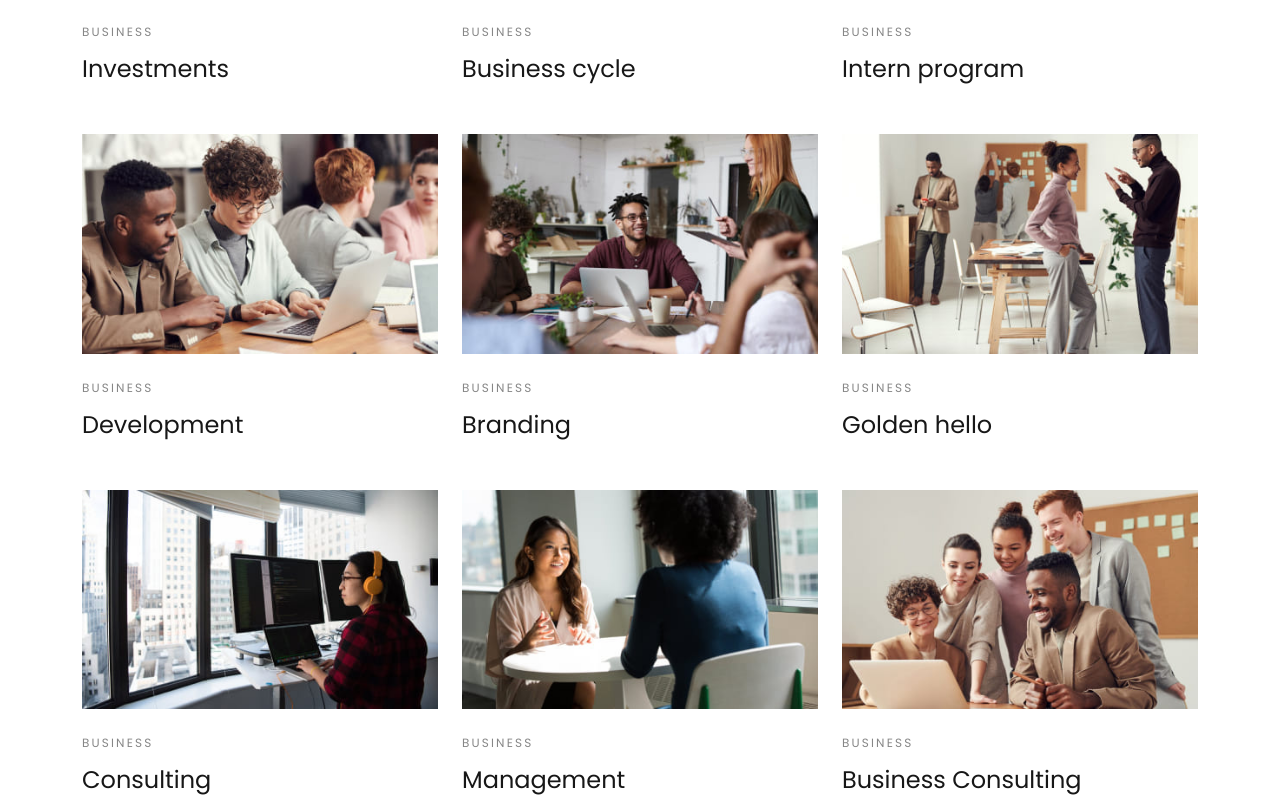
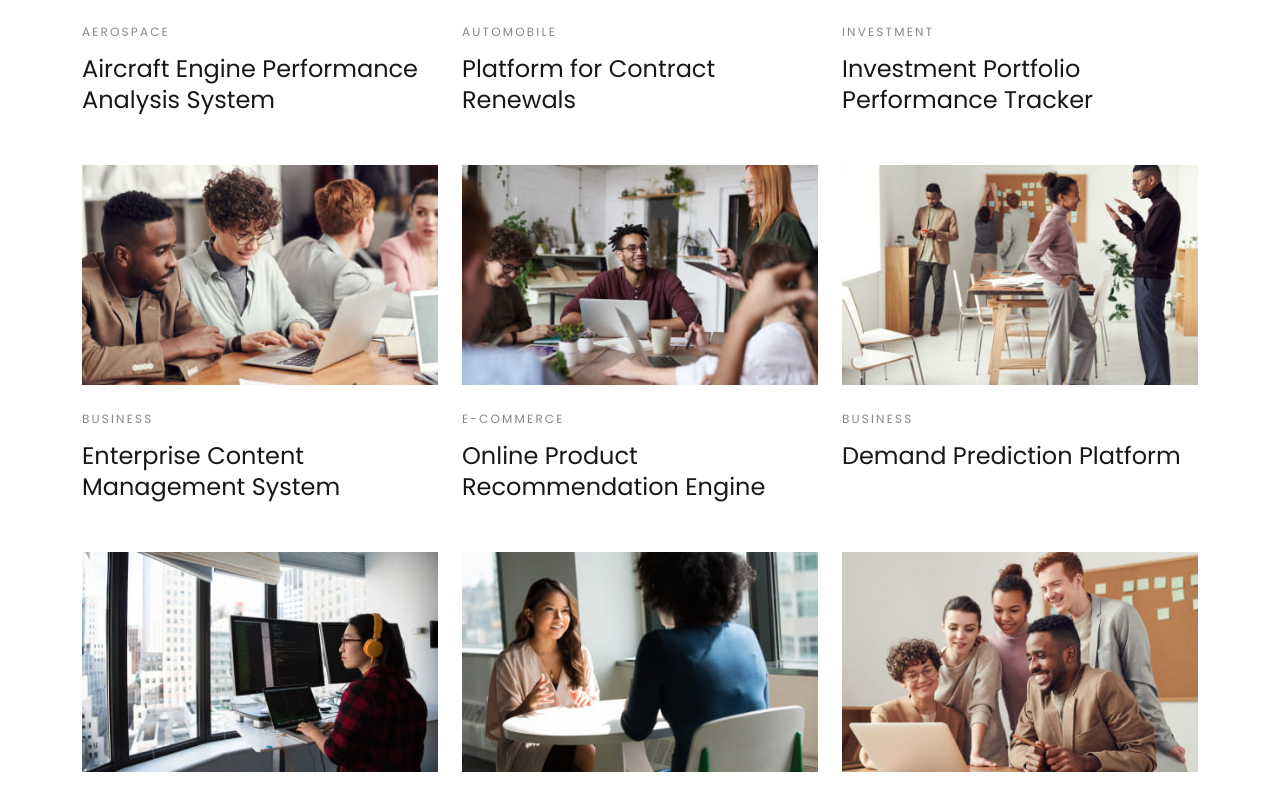
Before and after one commit to mistersuun/BinaryTech, a React (Create React App) app in the folder arvilax/: page /portfolio in a window 1280 px wide. Shown: the part 905-1702 px from the top of the page. Built offline with nearby package versions, Linux system fonts and the light colour scheme.

Commit message:
portfolio page update with redirect

```diff
--- a/arvilax/src/components/Pages/Portfolio/PortfolioBanner.js
+++ b/arvilax/src/components/Pages/Portfolio/PortfolioBanner.js
@@ -15,13 +15,13 @@ const PortfolioBanner = () => {
           <div className="row">
             <div className="col-xxl-12">
               <div className="breadcrumb__content text-center p-relative z-index-1">
-                <h3 className="breadcrumb__title">Our Project</h3>
+                <h3 className="breadcrumb__title">Our Portfolio</h3>
                 <div className="breadcrumb__list">
                   <span>
                     <Link to="/">Home</Link>
                   </span>
                   <span className="dvdr">:</span>
-                  <span>Project</span>
+                  <span>Projects</span>
                 </div>
               </div>
             </div>
--- a/arvilax/src/components/Pages/Portfolio/PortfolioItems.js
+++ b/arvilax/src/components/Pages/Portfolio/PortfolioItems.js
@@ -1,63 +1,7 @@
 import React from "react";
 import { Link } from "react-router-dom";
-
+import portfolio_data from "../../../data/projectData.json"
 // portfolio items
-const portfolio_data = [
-  {
-    id:1,
-    img:'/assets/img/project/item-1.jpg',
-    tag:"Business",
-    title:"Investments"
-  },
-  {
-    id:2,
-    img:'/assets/img/project/item-2.jpg',
-    tag:"Business",
-    title:"Business cycle"
-  },
-  {
-    id:3,
-    img:'/assets/img/project/item-3.jpg',
-    tag:"Business",
-    title:"Intern program"
-  },
-  {
-    id:4,
-    img:'/assets/img/project/item-4.jpg',
-    tag:"Business",
-    title:"Development"
-  },
-  {
-    id:5,
-    img:'/assets/img/project/item-5.jpg',
-    tag:"Business",
-    title:"Branding"
-  },
-  {
-    id:6,
-    img:'/assets/img/project/item-6.jpg',
-    tag:"Business",
-    title:"Golden hello"
-  },
-  {
-    id:7,
-    img:'/assets/img/project/item-7.jpg',
-    tag:"Business",
-    title:"Consulting"
-  },
-  {
-    id:8,
-    img:'/assets/img/project/item-8.jpg',
-    tag:"Business",
-    title:"Management"
-  },
-  {
-    id:9,
-    img:'/assets/img/project/item-9.jpg',
-    tag:"Business",
-    title:"Business Consulting"
-  },
-]
 
 const PortfolioItems = () => {
   return (
@@ -69,13 +13,15 @@ const PortfolioItems = () => {
             <div key={item.id} className="col-lg-4 col-md-6 col-12">
               <div className="pj-list-item mb-50">
                 <div className="pj-list__img">
-                  <img src={item.img} alt="" />
+                  <Link to={`/portfolio-details?title=${item.title}`}>
+                    <img src={item.img} alt="" style={{ cursor: "pointer" }} />
+                  </Link>
                 </div>
                 <span>
-                  <a href="#">{item.tag}</a>
+                  <a href="#">{item.category}</a>
                 </span>
                 <h4 className="pj-list__title">
-                  <Link to="/portfolio-details">{item.title}</Link>
+                  <Link to={`/portfolio-details?title=${item.title}`}>{item.title}</Link>
                 </h4>
               </div>
             </div>
--- a/arvilax/src/components/Pages/PortfolioDetails/PortfolioDetailsSingle.js
+++ b/arvilax/src/components/Pages/PortfolioDetails/PortfolioDetailsSingle.js
@@ -1,8 +1,43 @@
-import React from "react";
+import React, { useState, useEffect } from "react";
+import portfolio_data from "../../../data/projectData.json";
 
 const PortfolioDetailsSingle = () => {
+  const urlParams = new URLSearchParams(window.location.search);
+  const title = urlParams.get("title");
+
+  const [currentProject, setCurrentProject] = useState(null);
+
+  // Find the current project's index based on the title
+  const currentIndex = currentProject
+    ? portfolio_data.findIndex(
+        (item) => item.title.toLowerCase() === currentProject.title.toLowerCase()
+      )
+    : -1;
+
+    const handleNextClick = () => {
+      const nextIndex = (currentIndex + 1) % portfolio_data.length;
+      const nextProject = portfolio_data[nextIndex];
+      setCurrentProject(nextProject);
+    };
+
+    const handleBackClick = () => {
+      const previousIndex =
+        (currentIndex - 1 + portfolio_data.length) % portfolio_data.length;
+      const previousProject = portfolio_data[previousIndex];
+      setCurrentProject(previousProject);
+    };
+
+    useEffect(() => {
+      // currentize the current project based on the URL parameter
+      const currentProject = portfolio_data.find(
+        (item) => item.title.toLowerCase() === title.toLowerCase()
+      );
+      setCurrentProject(currentProject);
+    }, [title]);
+
   return (
     <>
+      {currentProject && (
         <div className="pj-detials-page pt-110 pb-140">
           <div className="container">
             <div className="row">
@@ -10,18 +45,18 @@ const PortfolioDetailsSingle = () => {
                 <div className="pj-details-hero-img w-img p-relative">
                   <img src="assets/img/project/project-details.jpg" alt="" />
                   <div className="pj-detials-meta-box white-bg">
-                  <h3 className="pj-details-meta-title">Investments</h3>
+                    <h3 className="pj-details-meta-title">{currentProject.category}</h3>
                     <div className="pj-detials-meta-info">
                       <span>
-                      <b>Client:</b>Rasalina De (USA)
+                        <b>Client:</b>{currentProject.client}
                       </span>
                       <span>
                         <b>Date:</b>
-                      <a href="#"> March 21, 2020</a>
+                        <a href="#"> {currentProject.date}</a>
                       </span>
                       <span>
                         <b>Category:</b>
-                      <a href="#"> Technology</a>
+                        <a href="#"> {currentProject.category}</a>
                       </span>
                       <span className="pj-share-icons">
                         <b>Share:</b>
@@ -48,51 +83,22 @@ const PortfolioDetailsSingle = () => {
                 <div className="pj-detials-contact pt-85">
                   <h3 className="pj-detials-title">Details About Project</h3>
                   <p>
-                  Sed ut perspiciatis unde omnis iste natus error sit voluptatem
-                  accusantium doloremque laudantium, totam rem aperiam, eaque
-                  ipsa quae ab illo inventore veritatis et quasi architecto
-                  beatae vitae dicta sunt explicabo. Nemo enim ipsam voluptatem
-                  quia voluptas sit aspernatur aut odit aut fugit, sed quia
-                  consequuntur magni dolores eos qui ratione voluptatem sequi
-                  nesciunt. Neque porro quisquam est, qui dolorem ipsum quia
-                  dolor sit amet, consectetur, adipisci velit, sed quia non
-                  numquam eius modi tempora incidunt ut labore et dolore magnam
-                  aliquam quaerat voluptatem. Ut enim ad minima veniam.
+                    {currentProject.text1}
                   </p>
                   <p>
-                  Sed ut perspiciatis unde omnis iste natus error sit voluptatem
-                  accusantium doloremque laudantium, totam rem aperiam, eaque
-                  ipsa quae ab illo inventore veritatis et quasi architecto
-                  beatae vitae dicta sunt explicabo. Nemo enim ipsam voluptatem
-                  quia voluptas sit aspernatur aut odit aut fugit, sed quia
-                  consequuntur magni dolores eos qui ratione voluptatem sequi
-                  nesciunt. Neque porro quisquam est, qui dolorem ipsum quia
+                    {currentProject.text2}
                   </p>
                   <p>
-                  Sed ut perspiciatis unde omnis iste natus error sit voluptatem
-                  accusantium doloremque laudantium, totam rem aperiam, eaque
-                  ipsa quae ab illo inventore veritatis et quasi architecto
-                  beatae vitae dicta sunt explicabo. Nemo enim ipsam voluptatem
-                  quia voluptas sit aspernatur aut odit aut fugit, sed quia
-                  consequuntur magni dolores eos qui ratione voluptatem sequi
-                  nesciunt. Neque porro quisquam est, qui dolorem ipsum quia
-                  dolor sit amet, consectetur, adipisci velit, sed quia non
-                  numquam eius modi tempora incidunt ut labore et dolore magnam
-                  aliquam quaerat voluptatem. Ut enim ad minima veniam.
+                    {currentProject.text3}
                   </p>
                   <p>
-                  Sed ut perspiciatis unde omnis iste natus error sit voluptatem
-                  accusantium doloremque laudantium, totam rem aperiam, eaque
-                  ipsa quae ab illo inventore veritatis et quasi architecto
-                  beatae vitae dicta sunt explicabo. Nemo enim ipsam voluptatem
-                  quia voluptas sit aspernatur aut odit aut fugit, sed quia
-                  consequuntur magni dolores eos qui ratione voluptatem sequi
-                  nesciunt. Neque porro quisquam est, qui dolorem ipsum quia
+                    {currentProject.text4}
                   </p>
                   <div className="pj-detials-pagenation d-flex justify-content-between">
                     <div className="pj-detials-pagenation-left">
                       <span>
-                      <a href="#">
+                        {currentIndex > 0 && (
+                          <a href="#" onClick={handleBackClick}>
                             <svg
                               width="39"
                               height="16"
@@ -100,19 +106,19 @@ const PortfolioDetailsSingle = () => {
                               fill="none"
                               xmlns="http://www.w3.org/2000/svg"
                             >
-                          <path
-                            d="M0.292892 7.29289C-0.0976295 7.68342 -0.0976295 8.31658 0.292892 8.70711L6.65685 15.0711C7.04738 15.4616 7.68054 15.4616 8.07107 15.0711C8.46159 14.6805 8.46159 14.0474 8.07107 13.6569L2.41422 8L8.07107 2.34315C8.46159 1.95262 8.46159 1.31946 8.07107 0.928932C7.68054 0.538408 7.04738 0.538408 6.65685 0.928932L0.292892 7.29289ZM39 7L1 7V9L39 9V7Z"
-                            fill="currentColor"
+                              <path d="M0.292892 7.29289C-0.0976295 7.68342 -0.0976295 8.31658 0.292892 8.70711L6.65685 15.0711C7.04738 15.4616 7.68054 15.4616 8.07107 15.0711C8.46159 14.6805 8.46159 14.0474 8.07107 13.6569L2.41422 8L8.07107 2.34315C8.46159 1.95262 8.46159 1.31946 8.07107 0.928932C7.68054 0.538408 7.04738 0.538408 6.65685 0.928932L0.292892 7.29289ZM39 7L1 7V9L39 9V7Z" fill="currentColor"
                               />
                             </svg>
-                        back
+                            Back
                           </a>
+                        )}
                       </span>
                     </div>
                     <div className="pj-detials-pagenation-right">
                     <span>
-                      <a href="#">
-                        next
+                      {currentIndex < portfolio_data.length - 1 && (
+                        <a href="#" onClick={handleNextClick}>
+                          Next
                           <svg
                             width="43"
                             height="16"
@@ -126,6 +132,7 @@ const PortfolioDetailsSingle = () => {
                             />
                           </svg>{" "}
                         </a>
+                      )}
                       </span>
                     </div>
                   </div>
@@ -134,6 +141,7 @@ const PortfolioDetailsSingle = () => {
             </div>
           </div>
         </div>
+      )}
     </>
   );
 };
--- /dev/null
+++ b/arvilax/src/data/projectData.json
@@ -0,0 +1,119 @@
+[
+    {
+        "id" : 1,
+        "title": "Aircraft Engine Performance Analysis System",
+        "client": "Aerospace Industry Client",
+        "category": "Aerospace",
+        "date": "2023-10-15",
+        "subtitle": "Revolutionizing Engine Performance Monitoring",
+        "text1": "Developed a comprehensive system to collect, analyze, and present real-time data on aircraft engine performance.",
+        "text2": "Improved safety and efficiency by reducing unplanned downtime and optimizing maintenance operations.",
+        "text3": "Weekly performance reports provided invaluable insights for cost reduction and operations optimization.",
+        "text4": "Ongoing development includes advanced machine learning and AI features for even finer analysis and proactive issue anticipation.",
+        "img" : "/assets/img/project/item-1.jpg"
+    },
+    {
+        "id" : 2,
+        "title": "Platform for Contract Renewals",
+        "client": "Financial Services Client",
+        "category": "Automobile",
+        "date": "2023-09-20",
+        "subtitle": "Automated Contract Generation",
+        "text1": "Created a mobile app that generates contract renewals based on real-time market data and customer information.",
+        "text2": "Streamlined contract management, improving efficiency and accuracy in the renewal process.",
+        "text3": "Enhanced customer engagement by offering personalized contract options.",
+        "text4": "Future plans include integration with additional APIs and AI-driven recommendations.",
+        "img" : "/assets/img/project/item-2.jpg"
+    },
+    {
+        "id" : 3,
+        "title": "Investment Portfolio Performance Tracker",
+        "client": "Investment Firm Client",
+        "category": "Investment",
+        "date": "2023-08-10",
+        "subtitle": "Optimizing Investment Decision-Making",
+        "text1": "Developed a web-based application for tracking and analyzing investment portfolio performance.",
+        "text2": "Improved data-driven investment decisions by providing real-time analytics and risk assessment.",
+        "text3": "Increased efficiency by automating data entry and calculations.",
+        "text4": "Future development includes machine learning for predictive analytics.",
+        "img" : "/assets/img/project/item-3.jpg"
+    },
+    {
+        "id" : 4,
+        "title": "Enterprise Content Management System",
+        "client": "Corporate Client",
+        "category": "Business",
+        "date": "2023-06-12",
+        "subtitle": "Streamlining Document Management",
+        "text1": "Designed and deployed an ECM system to organize and share documents, reports, and resources within the organization.",
+        "text2": "Enhanced workflow efficiency, version control, and document accessibility.",
+        "text3": "Provided a unified view of corporate content for teams and departments.",
+        "text4": "Future developments include advanced search and retrieval features.",
+        "img" : "/assets/img/project/item-4.jpg"
+    },
+    {
+        "id" : 5,
+        "title": "Online Product Recommendation Engine",
+        "client": "E-commerce Client",
+        "category": "E-Commerce",
+        "date": "2023-07-05",
+        "subtitle": "Enhancing User Shopping Experience",
+        "text1": "Developed a recommendation engine using customer purchase history for an e-commerce website.",
+        "text2": "Improved user engagement and sales through personalized product suggestions.",
+        "text3": "Implemented machine learning algorithms for continuous improvement.",
+        "text4": "Future plans include expanding recommendation capabilities and integrating user behavior analytics.",
+        "img" : "/assets/img/project/item-5.jpg"
+    },
+    {
+        "id" : 6,
+        "title": "Demand Prediction Platform",
+        "client": "Retail Client",
+        "category": "Business",
+        "date": "2023-04-23",
+        "subtitle": "Optimizing Inventory and Sales",
+        "text1": "Developed a demand prediction platform to forecast product demand and optimize inventory management.",
+        "text2": "Enhanced inventory turnover, reduced stockouts, and improved sales forecasting accuracy.",
+        "text3": "Provided real-time insights for effective supply chain and inventory decisions.",
+        "text4": "Future plans include AI-powered demand forecasting models.",
+        "img" : "/assets/img/project/item-6.jpg"
+    },
+    {
+        "id" : 7,
+        "title": "Fleet Vehicle Tracking System",
+        "client": "Logistics Client",
+        "category": "Automobile",
+        "date": "2023-03-15",
+        "subtitle": "Real-time Fleet Management",
+        "text1": "Designed and deployed a real-time fleet vehicle tracking system for logistics and delivery operations.",
+        "text2": "Improved route optimization, reduced fuel costs, and enhanced delivery accuracy.",
+        "text3": "Enhanced customer service with accurate delivery ETAs and order tracking.",
+        "text4": "Ongoing developments include driver behavior monitoring and predictive maintenance.",
+        "img" : "/assets/img/project/item-7.jpg"
+    },
+    {
+        "id" : 8,
+        "title": "Customer Satisfaction Survey App",
+        "client": "Retail Client",
+        "category": "Business",
+        "date": "2023-02-05",
+        "subtitle": "Feedback for Continuous Improvement",
+        "text1": "Developed a mobile app for collecting and analyzing customer feedback and satisfaction data.",
+        "text2": "Improved product and service quality based on real-time customer insights.",
+        "text3": "Enabled a feedback loop for ongoing improvements and better customer experience.",
+        "text4": "Future plans include sentiment analysis and customer journey mapping.",
+        "img" : "/assets/img/project/item-8.jpg"
+    },
+    {
+        "id" : 9,
+        "title": "Customer Data Management Solution",
+        "client": "Retail Client",
+        "category": "Business",
+        "date": "2023-05-18",
+        "subtitle": "Enhancing Customer Relationship Management",
+        "text1": "Implemented a comprehensive customer data management tool to centralize and analyze customer information.",
+        "text2": "Improved customer engagement through personalized interactions and marketing campaigns.",
+        "text3": "Enabled efficient customer support with a 360-degree view of customer profiles.",
+        "text4": "Ongoing development includes predictive analytics and automation for personalized offers.",
+        "img" : "/assets/img/project/item-9.jpg"
+    }
+]
--- a/arvilax/src/data/serviceData.json
+++ b/arvilax/src/data/serviceData.json
@@ -121,4 +121,4 @@
             "design" : "(ui/ux Designer)",
             "img" : "/assets/img/bg/testimonial.jpg"
         }
-    ]
+]
```
Also changed, not shown: arvilax/src/components/Pages/PortfolioDetails/PortfolioDetailsBanner.js (+8 -2 lines). Lines whose indentation alone changed are shown as unchanged.
